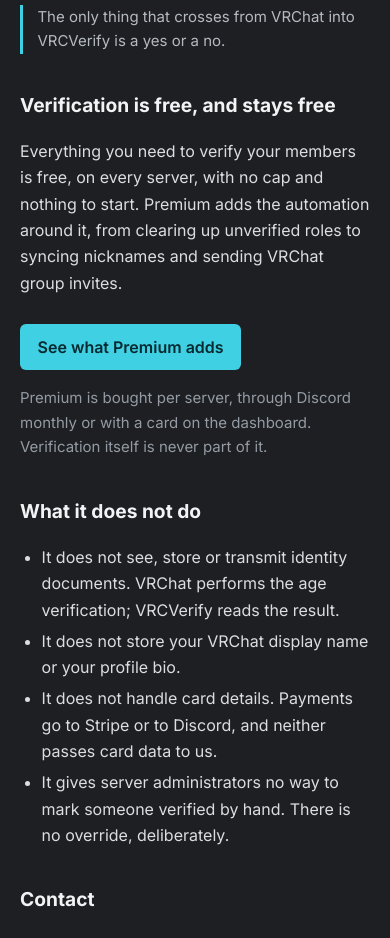
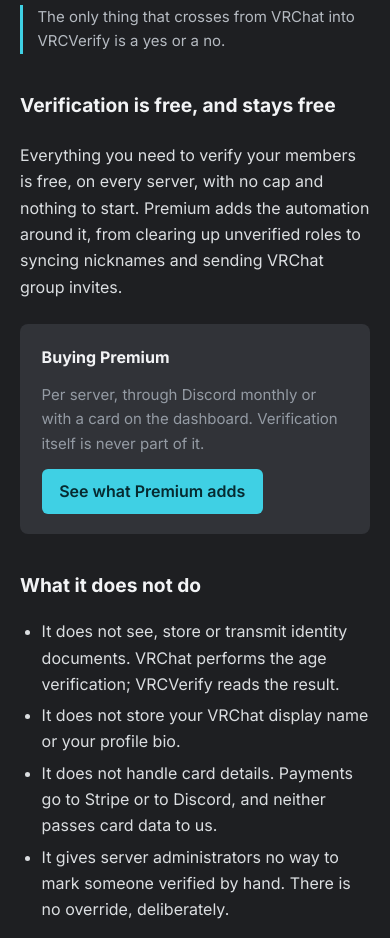
Before and after one commit to PhillipDiCarlo/VRCVerify, a plain HTML site: page site/index.html in a window 390 px wide. Shown: the part 1260-2198 px from the top of the page. Drawn offline with Linux system fonts and the light colour scheme; no server answers.

Commit message:
The offer section goes two columns (#285)
Removing the plan cards left this block as prose in the left half of a 1440
viewport with nothing beside it for its whole height -- on the one part of the
lower page whose job is selling rather than reading. The prose keeps its
measure on the left and a card sits in the space that was empty.

IT HOLDS HOW YOU BUY, NOT WHAT YOU GET. What you get is one click away on a
live route that reads Stripe and is translated; how you pay is short, is a fact
about the arrangement rather than an inventory, and is the question somebody
standing at this button has next. It also cannot go stale, which is the thing
that got the feature list removed from this page two commits ago.

THE ONLY CARD LEFT ON THE PAGE, and that is the argument for it. The flow's
three cards became a rail and the plan cards went entirely, because a border, a
fill and a radius all say "this is a separate object" and were being spent on
prose that was not competing with anything. On a page with no other cards, the
only card is the thing being pointed at -- which is what the component spec on
#284 says to do with that vocabulary: spend it by role, lifting the one thing
that needs lifting.

One column below the landing breakpoint, where there is no empty half to fill
and two columns would only narrow both.

minmax(0, 1fr) on the text column rather than 1fr, because a 1fr track floors
at min-content: a long unbroken string in the prose would push that column past
its share instead of wrapping.

I reintroduced --panel to a page whose contrast test I had annotated two
commits earlier as no longer drawing on it. The two pairs this card draws are
measured now, and the note says why the surface came back.

Verified in a browser, both themes, 1440 and 375.

```diff
--- a/site/index.html
+++ b/site/index.html
@@ -273,17 +273,33 @@
        has moved to free or been removed. -->
   <h2>Verification is free, and stays free</h2>
 
-  <p>Everything you need to verify your members is free, on every server, with
-  no cap and nothing to start. Premium adds the automation around it, from
-  clearing up unverified roles to syncing nicknames and sending VRChat group
-  invites.</p>
+  <div class="offer">
+    <p class="offer-body">Everything you need to verify your members is free,
+    on every server, with no cap and nothing to start. Premium adds the
+    automation around it, from clearing up unverified roles to syncing
+    nicknames and sending VRChat group invites.</p>
 
-  <p class="cta-row">
-    <a class="cta" href="https://dashboard.vrcverify.com/pricing">See what Premium adds</a>
-  </p>
+    <!-- THE ONE CARD LEFT ON THIS PAGE, and it is the one that sells.
+         Everything else went flat in #285: the flow's three cards became a
+         rail and the two plan cards went entirely, because a border, a fill
+         and a radius all say "this is a separate object" and were being spent
+         on prose that was not competing with anything.
 
-  <p class="plans-note">Premium is bought per server, through Discord monthly or
-  with a card on the dashboard. Verification itself is never part of it.</p>
+         Spending that vocabulary once, here, is the point rather than an
+         inconsistency. On a page with no other cards, the only card is the
+         thing being pointed at.
+
+         It holds how you BUY rather than what you get. What you get is one
+         click away on a live page that reads Stripe; how you pay is a fact
+         about the arrangement, it is short, and it is the question somebody
+         standing at this button actually has next. -->
+    <aside class="offer-buy">
+      <h3>Buying Premium</h3>
+      <p class="plans-note">Per server, through Discord monthly or with a card
+      on the dashboard. Verification itself is never part of it.</p>
+      <a class="cta" href="https://dashboard.vrcverify.com/pricing">See what Premium adds</a>
+    </aside>
+  </div>
 
   <h2>What it does not do</h2>
 
--- a/site/style.css
+++ b/site/style.css
@@ -1270,7 +1270,42 @@
    reference if a card ever comes back here.
 
    .plans-note stayed, because the sentence it styles did. */
-.plans-note { margin: 1rem 0 0; color: var(--faint); font-size: var(--text-note); }
+/* THE OFFER, in two columns (#285).
+   The prose keeps its measure on the left; the buy card sits beside it rather
+   than under it. Stacked, this section left the right half of a 1440 viewport
+   empty for its whole height, on the one block of the page whose job is
+   selling rather than reading.
+
+   minmax(0, 1fr) on the text column and not plain 1fr: a grid track sized 1fr
+   floors at min-content, so a long unbroken string in the prose would push the
+   column wider than its share instead of wrapping. */
+.offer {
+  display: grid;
+  grid-template-columns: minmax(0, 1fr) minmax(15rem, 20rem);
+  gap: var(--space-6);
+  align-items: start;
+  margin: 1.25rem 0 0;
+}
+.offer-body { margin: 0; max-width: var(--measure); }
+.offer-buy {
+  display: flex;
+  flex-direction: column;
+  align-items: flex-start;
+  gap: var(--space-3);
+  padding: 1.25rem 1.35rem;
+  background: var(--panel);
+  border-radius: var(--radius-card);
+}
+.offer-buy h3 { margin: 0; font-size: 1rem; }
+.offer-buy .cta { margin: 0; }
+
+/* One column below the landing breakpoint, where there is no empty half to
+   fill and two columns would only narrow both. */
+@media (max-width: 46rem) {
+  .offer { grid-template-columns: minmax(0, 1fr); gap: var(--space-5); }
+}
+
+.plans-note { margin: 0; color: var(--faint); font-size: var(--text-note); }
 
 /* THE SCHEMATIC TURNED ON ITS SIDE (#285), rather than stacked.
    Three cards in a column was the old narrow layout and it lost the rail
```
Also changed, not shown: 1 other file.
